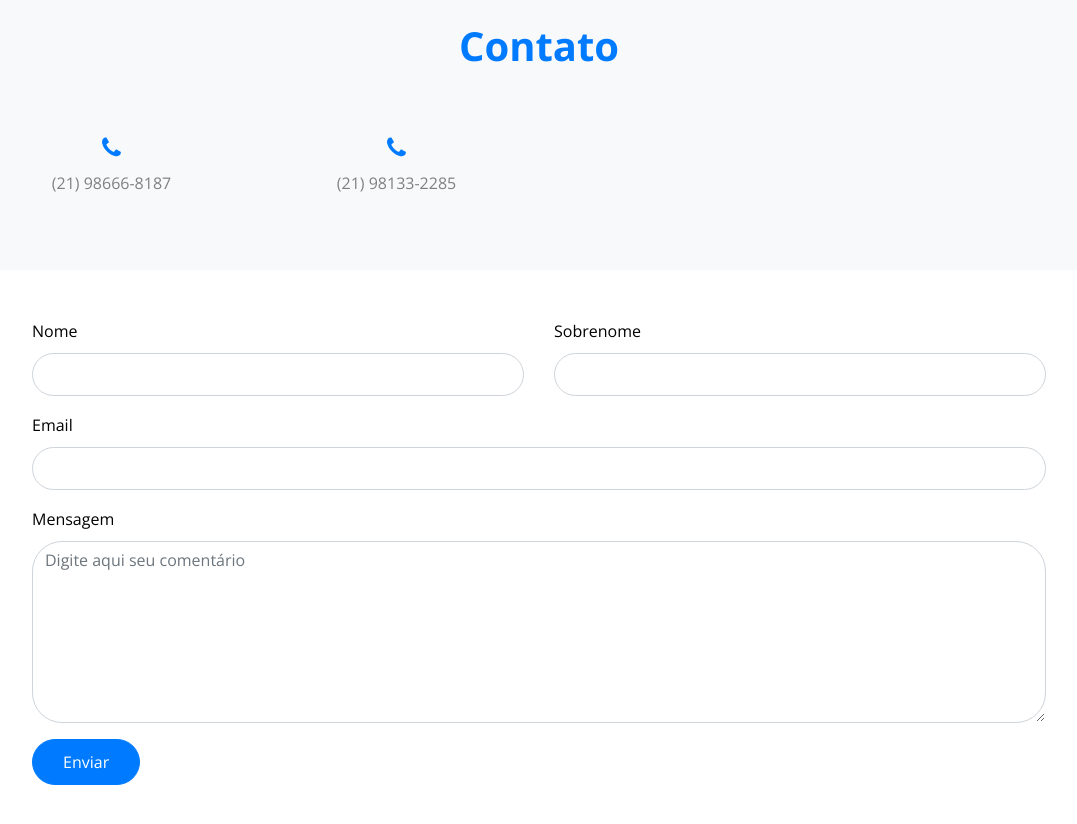
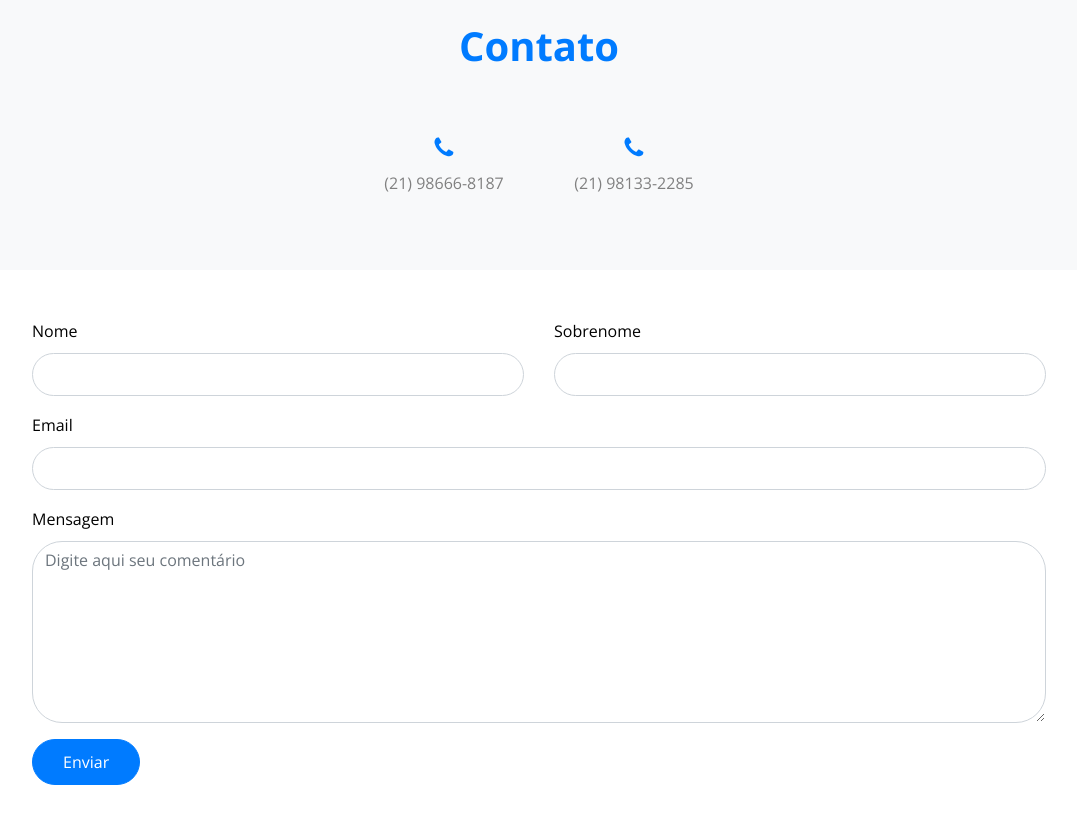
Before and after one commit to humbertleonardo/videokevip, a plain HTML site: page index.html in a window 1280 px wide. Shown: the part 4540-5364 px from the top of the page, without its empty margins (101-1178 px from the left). Drawn offline with nearby package versions, Linux system fonts and the light colour scheme; files whose address does not match are found by name.

Commit message:
Ajuste contato

```diff
--- a/index.html
+++ b/index.html
@@ -415,20 +415,20 @@
             <h2 class="section-title mb-3">Contato</h2>
           </div>
         </div>
-        <div class="row mb-5 text-center">
+        <div class="row mb-5 text-center justify-content-center">
           <!-- <div class="col-md-4 text-center">
             <p class="mb-4">
               <span class="icon-room d-block h4 text-primary"></span>
               <span>203 Fake St. Mountain View, San Francisco, California, USA</span>
             </p>
           </div> -->
-          <div class="col-md-6 col-lg-3 text-center">
+          <div class="col-md-6 col-lg-3 col-xl-2 text-center">
             <p class="mb-5 mb-md-4">
               <span class="icon-phone d-block h4 text-primary"></span>
               <span>(21) 98666-8187</span>
             </p>
           </div>
-          <div class="col-md-6 col-lg-3 text-center">
+          <div class="col-md-6 col-lg-3 col-xl-2 text-center">
             <p class="mb-5 mb-md-4">
               <span class="icon-phone d-block h4 text-primary"></span>
               <span>(21) 98133-2285</span>
```
